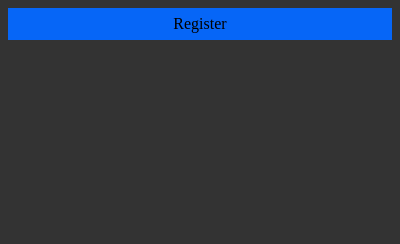
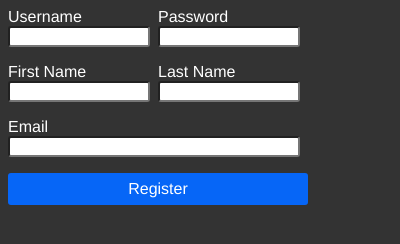
Before and after one commit to JavaDogDev/Instaccount, a browser extension: page src/popup/popup.html in a window 400 px wide. Drawn offline with Linux system fonts and the light colour scheme; files that its build step writes are made by us from their sources.

Commit message:
Style popup and hook up inputs to JS

```diff
--- a/package.json
+++ b/package.json
@@ -13,6 +13,7 @@
   "license": "UNLICENSED",
   "devDependencies": {
     "babel-core": "^6.26.0",
+    "babel-eslint": "^10.0.1",
     "babel-loader": "^7.1.3",
     "babel-preset-env": "^1.6.1",
     "babel-preset-stage-2": "^6.24.1",
--- a/src/popup/popup.css
+++ b/src/popup/popup.css
@@ -1,5 +1,23 @@
-body {
+html, body {
+  width: 300px;
+  color: white;
   background-color: #333333;
+  font-family: Helvetica, sans-serif;
+}
+
+.input-fields {
+  display: flex;
+  flex-flow: row wrap;
+}
+
+.input-fields > label {
+  flex: 1 1 45%;
+  margin: 0 0.5em 1em 0;
+}
+
+.input-fields > label > input {
+  width: 100%;
+  border-radius: 3px;
 }
 
 .register-button {
@@ -9,4 +27,5 @@ body {
   width: 100%;
   height: 2em;
   background-color: #0666f7;
+  border-radius: 3px;
 }
--- a/src/popup/popup.html
+++ b/src/popup/popup.html
@@ -7,6 +7,39 @@
   <body>
     <div id="content">
       <div id="error-content" class="hidden"></div>
+
+      <div class="input-fields">
+        <label id="username">
+          Username
+          <br />
+          <input type="text" />
+        </label>
+
+        <label id="password">
+          Password
+          <br />
+          <input type="password" />
+        </label>
+
+        <label id="first-name">
+          First Name
+          <br />
+          <input type="text" />
+        </label>
+
+        <label id="last-name">
+          Last Name
+          <br />
+          <input type="text" />
+        </label>
+
+        <label id="email">
+          Email
+          <br />
+          <input type="text" />
+        </label>
+      </div>
+
       <div class="register-button">Register</div>
     </div>
     <script src="popup.bundle.js"></script>
--- a/src/popup/popup.js
+++ b/src/popup/popup.js
@@ -1,3 +1,20 @@
-function whatever() {
-  console.log('hi');
+function listenForRegisterClick() {
+  const inputElements = [
+    'username', 'password',
+    'first-name', 'last-name',
+    'email'
+  ];
+
+  const inputs = inputElements.map(i => document.getElementById(i))
+    .map(label => label.getElementsByTagName('input')[0]);
+
+  console.log(inputs);
 }
+
+function showError(err) {
+  console.error('uhh there was a problem sorry\n' + err);
+}
+
+browser.tabs.executeScript({ file: "content-script.bundle.js" })
+  .then(listenForRegisterClick)
+  .catch(showError);
```
Also changed, not shown: .eslintrc.json (added), src/manifest.json, 1 other file.
